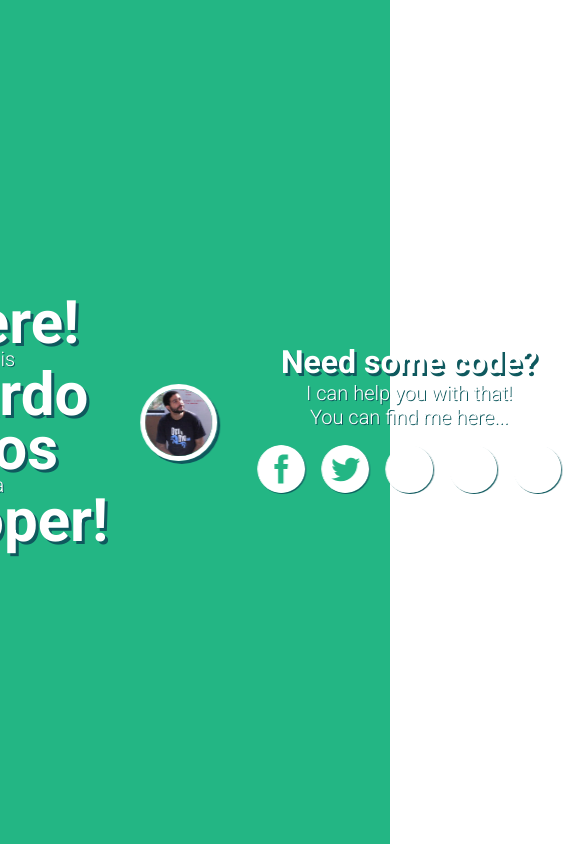
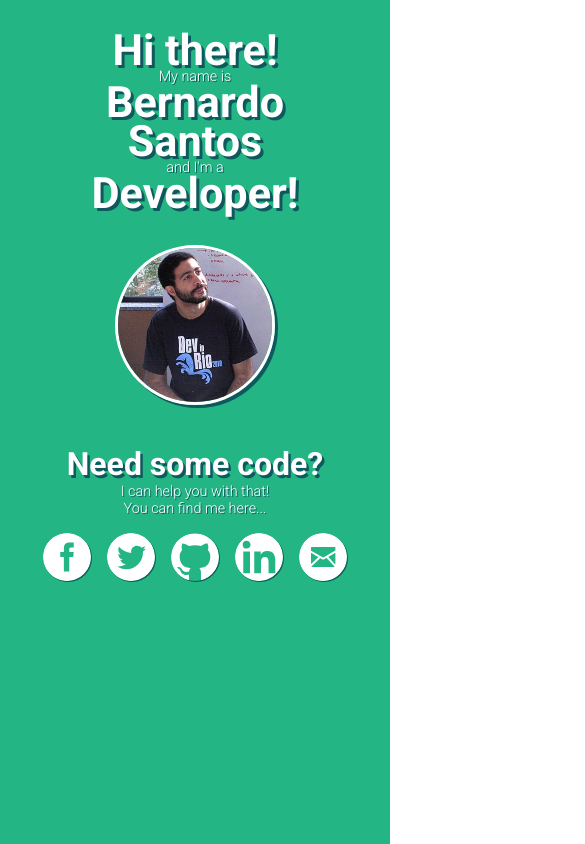
Before and after one commit to bernardocs/bernardocs.github.io, a website: page index.html in a window 390 px wide. Shown: the top 844 px of the page, 585 px wide, since content can reach past the window. Drawn offline with Linux system fonts and the light colour scheme.

Commit message:
stable version

```diff
--- a/index.html
+++ b/index.html
@@ -7,6 +7,7 @@
 		<title>Bernardo Santos</title>
 		<link href='https://fonts.googleapis.com/css?family=Roboto:400,300,500,700,900' rel='stylesheet' type='text/css'>
 		<link rel="stylesheet" href="css/style.css">
+		<link rel="stylesheet" href="css/responsive.css">
 	</head>
 	<body>
 		<section class="introduction">
--- /dev/null
+++ b/scss/responsive.scss
@@ -0,0 +1,24 @@
+@media (max-width: 992px) {
+	body {
+		font-size: 45%;
+	}
+
+	.introduction {
+		padding-top: 2rem;
+
+		&__content {
+			position: static;
+			transform: none;
+			flex-direction: column;
+		}
+
+		&__text {
+			padding-left: 0;
+			margin-bottom: 2rem;
+		}
+
+		&__contact {
+			padding-right: 0;
+		}
+	}
+}
```
Also changed, not shown: css/responsive.css (added).
